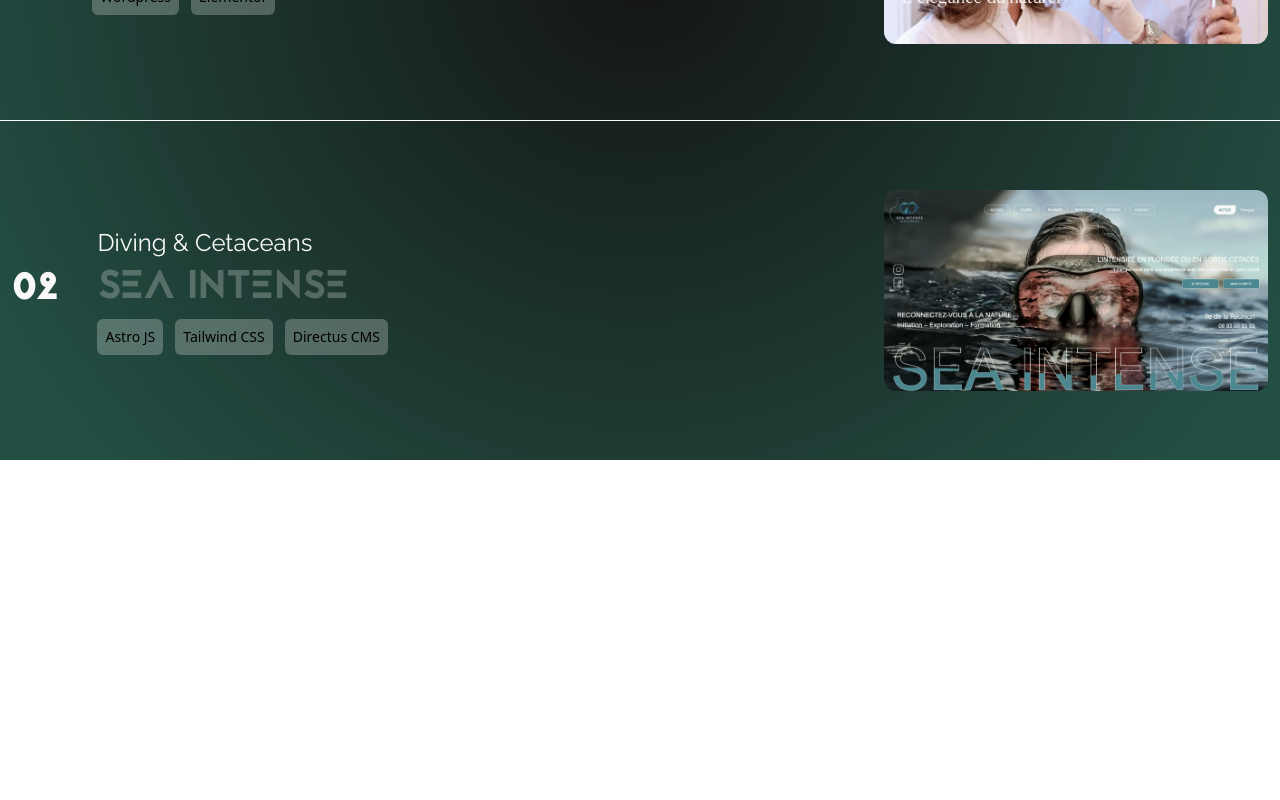
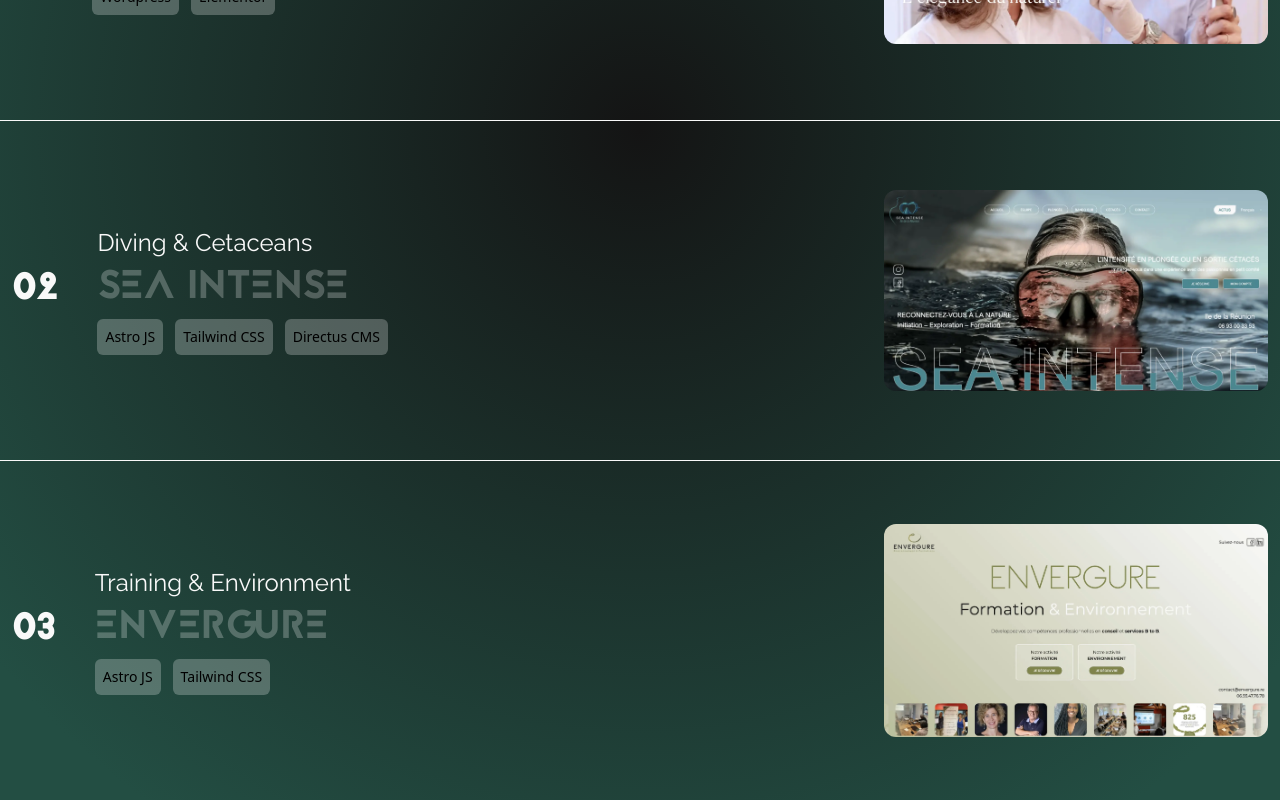
Before and after one commit to webcreatis/WC, a Next.js app: page / in a window 1280 px wide. Shown: the part 1340-2140 px from the top of the page. Before the commit the page ends 1800 px from the top, so only its background shows below. Built offline with nearby package versions, Linux system fonts and the light colour scheme.

Commit message:
WEBCREATIS > Work section > add envergure project

```diff
--- a/app/components/worksSection.tsx
+++ b/app/components/worksSection.tsx
@@ -1,5 +1,6 @@
 import { TrafficCone } from "lucide-react";
 import vivierPics from "../assets/images/site-dr-julien-vivier.webp";
+import envergurePics from "../assets/images/site-envergure.webp";
 import seaIntensePics from "../assets/images/site-seaintense.webp";
 import CardWork from "../ui/CardWork";
 
@@ -42,6 +43,16 @@ export default function WorksSection() {
           skillThree="Directus CMS"
           pics={seaIntensePics}
         />
+        <CardWork
+          title="Envergure"
+          desc="Training & Environment"
+          number="03"
+          titleMarquee="ENVERGURE"
+          link="https://www.envergure.re/"
+          skillOne="Astro JS"
+          skillTwo="Tailwind CSS"
+          pics={envergurePics}
+        />
       </ul>
     </section>
   );
```
Also changed, not shown: app/assets/images/site-envergure.webp (added).
